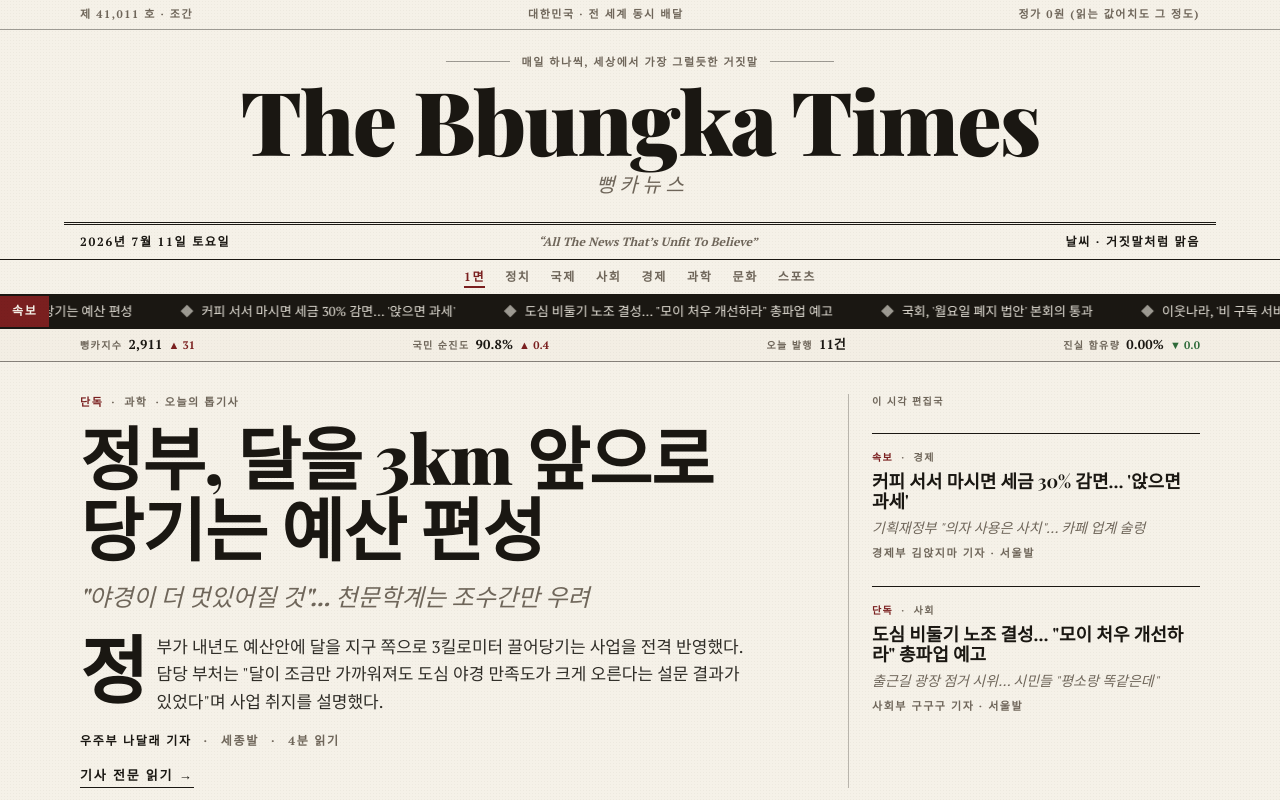
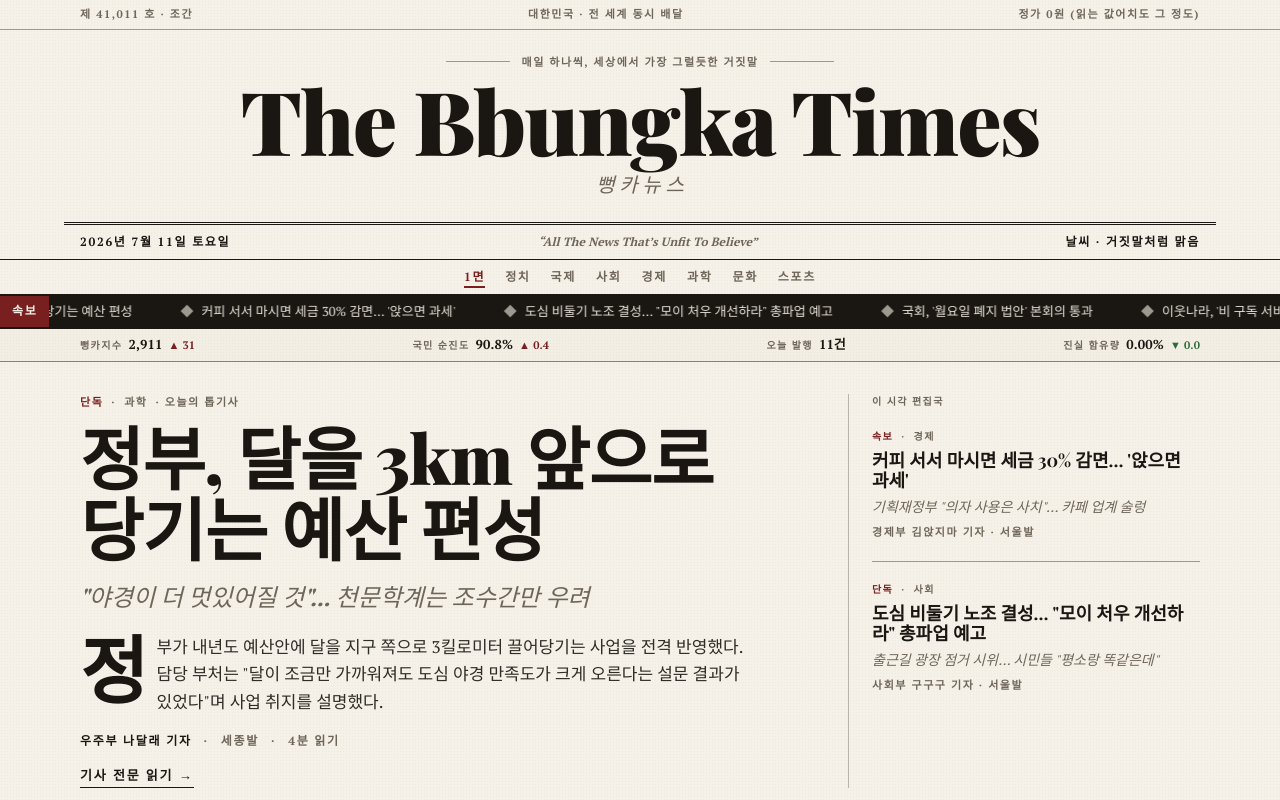
Before and after one commit to anveloper/bbungka, a Next.js app: page / in a window 1280 px wide. Shown: the top 800 px of the page. Built offline with nearby package versions, Linux system fonts and the light colour scheme; no server answers; the database is empty.

Commit message:
fix: 사이드 '이 시각 편집국' 라벨과 괘선 간격 개선 (ui)

```diff
--- a/app/page.tsx
+++ b/app/page.tsx
@@ -70,18 +70,17 @@ export default async function HomePage() {
               </div>
 
               {/* 사이드 두 꼭지 */}
-              <aside className="col-rule flex flex-col gap-6 pl-0 md:pl-6">
-                <div className="smallcaps text-[10px] text-muted">
+              <aside className="col-rule flex flex-col pl-0 md:pl-6">
+                <div className="smallcaps mb-5 text-[10px] text-muted">
                   이 시각 편집국
                 </div>
-                {secondary.map((a) => (
-                  <div
-                    key={a.slug}
-                    className="top-hair border-rule/40 pt-4"
-                  >
-                    <ArticleCard article={a} variant="compact" />
-                  </div>
-                ))}
+                <div className="flex flex-col divide-y divide-rule/40">
+                  {secondary.map((a) => (
+                    <div key={a.slug} className="pb-5 pt-5 first:pt-0">
+                      <ArticleCard article={a} variant="compact" />
+                    </div>
+                  ))}
+                </div>
                 {secondary.length === 0 && (
                   <p className="text-sm italic text-muted">
                     곧 더 많은 거짓말이 도착합니다.
```
